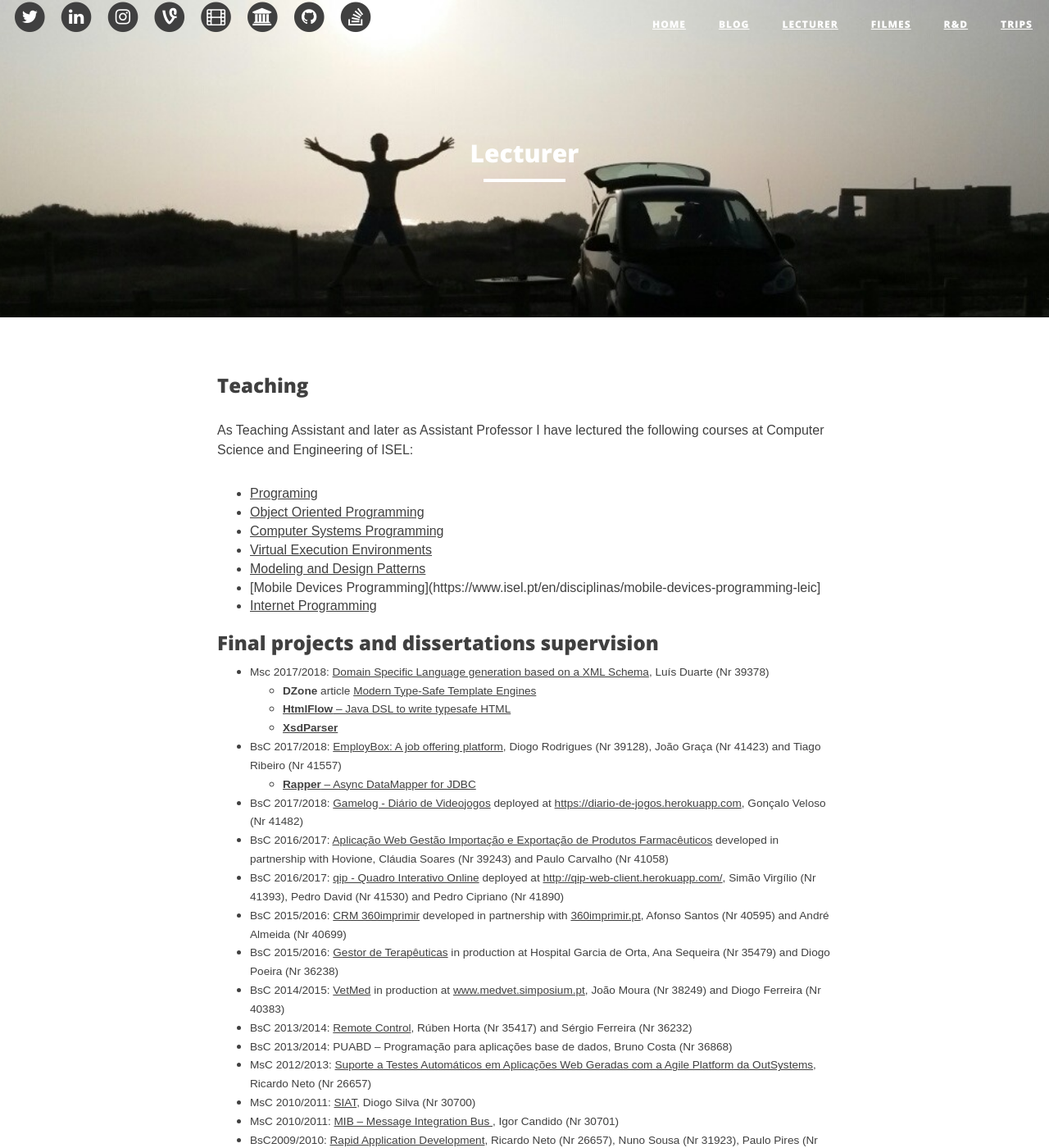
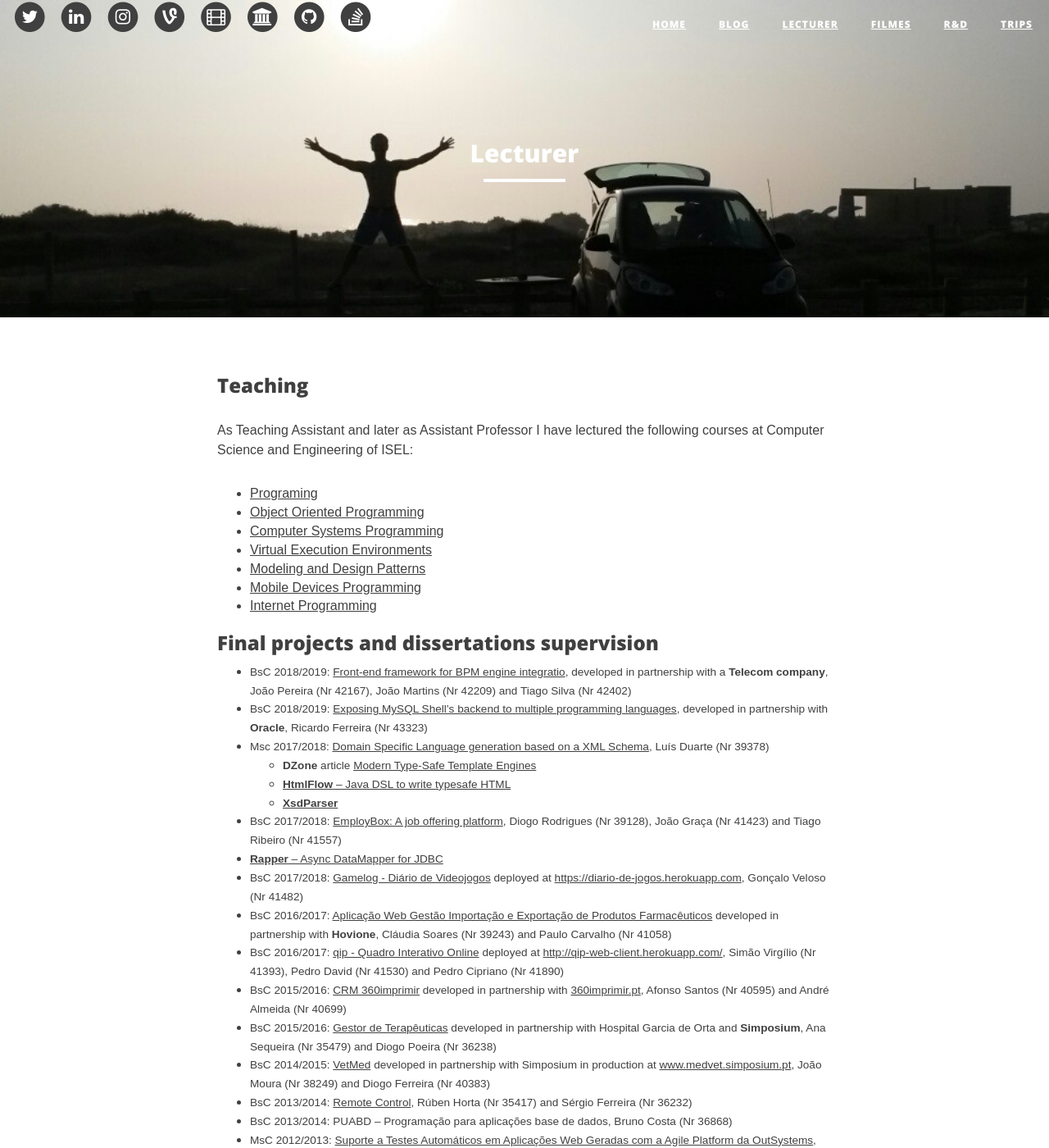
Before and after one commit to fmcarvalho/fmcarvalho.github.io, a Jekyll site: the page built from lecturer.markdown, in a window 1280 px wide and 1400 px high. Shown: the whole window at 82% size. Built offline with Jekyll 4.4.1, drawn with Linux system fonts in a browser that asks for light colours; nearby versions of some CDN libraries.

Commit message:
Update some projects

```diff
--- a/lecturer.markdown
+++ b/lecturer.markdown
@@ -14,22 +14,24 @@
 * [Computer Systems Programming](https://www.isel.pt/en/subjects/computer-systems-programming-leic)
 * [Virtual Execution Environments](https://www.isel.pt/en/subjects/virtual-execution-environments-leic)
 * [Modeling and Design Patterns](https://www.isel.pt/en/subjects/modeling-and-design-patterns-leic)
-* [Mobile Devices Programming](https://www.isel.pt/en/disciplinas/mobile-devices-programming-leic]
+* [Mobile Devices Programming](https://www.isel.pt/en/disciplinas/mobile-devices-programming-leic)
 * [Internet Programming](https://www.isel.pt/en/subjects/internet-programming-leic)
 
 ### <a name="projects">Final projects and dissertations supervision</a>
-* <small>Msc 2017/2018: [Domain Speciﬁc Language generation based on a XML Schema](https://www.slideshare.net/LuisDuarte105/domain-specific-language-generation-based-on-a-xml-schema), Luís Duarte (Nr 39378)
+* <small>BsC 2018/2019: [Front-end framework for BPM engine integratio](/img/pfc-posters/2019-frontend-bpm.pdf), developed in partnership with a **Telecom company**, João Pereira (Nr 42167), João Martins (Nr 42209) and Tiago Silva (Nr 42402)</small>
+* <small>BsC 2018/2019: [Exposing MySQL Shell’s backend to multiple programming languages](/img/pfc-posters/2019-MySql-Shell-poster.pdf), developed in partnership with **Oracle**, Ricardo Ferreira (Nr 43323)</small>
+* <small>Msc 2017/2018: [Domain Speciﬁc Language generation based on a XML Schema](https://www.slideshare.net/LuisDuarte105/domain-specific-language-generation-based-on-a-xml-schema), Luís Duarte (Nr 39378)</small>
   * <small>**DZone** article [Modern Type-Safe Template Engines ](https://dzone.com/articles/modern-type-safe-template-engines)</small>
   * <small>[**HtmlFlow** -- Java DSL to write typesafe HTML](https://github.com/xmlet/HtmlFlow)</small>
   * <small>[**XsdParser**](https://github.com/xmlet/XsdParser)</small>
 * <small>BsC 2017/2018: [EmployBox: A job offering platform](/img/pfc-posters/2018-EmployeeBox.pdf), Diogo Rodrigues (Nr 39128), João Graça (Nr 41423) and Tiago Ribeiro  (Nr 41557)</small>
-  * <small>[**Rapper** -- Async DataMapper for JDBC](https://github.com/jayield/rapper)</small>
+* <small>[**Rapper** -- Async DataMapper for JDBC](https://github.com/jayield/rapper)</small>
 * <small>BsC 2017/2018: [Gamelog - Diário de Videojogos](/img/pfc-posters/2018-GameLog.pdf) deployed at [https://diario-de-jogos.herokuapp.com](https://diario-de-jogos.herokuapp.com), Gonçalo Veloso (Nr 41482)</small>
-* <small>BsC 2016/2017: [Aplicação Web Gestão Importação e Exportação de Produtos Farmacêuticos](/img/pfc-posters/2017-impfarm.pdf) developed in partnership with Hovione, Cláudia Soares (Nr 39243) and Paulo Carvalho (Nr 41058)</small>
+* <small>BsC 2016/2017: [Aplicação Web Gestão Importação e Exportação de Produtos Farmacêuticos](/img/pfc-posters/2017-impfarm.pdf) developed in partnership with **Hovione**, Cláudia Soares (Nr 39243) and Paulo Carvalho (Nr 41058)</small>
 * <small>BsC 2016/2017: [qip - Quadro Interativo Online](/img/pfc-posters/2017-qip.pdf) deployed at [http://qip-web-client.herokuapp.com/](http://qip-web-client.herokuapp.com/), Simão Virgílio (Nr 41393), Pedro David (Nr 41530) and Pedro Cipriano (Nr 41890)</small>
 * <small>BsC 2015/2016: [CRM 360imprimir](/img/pfc-posters/2016-crm360.pdf) developed in partnership with [360imprimir.pt](https://www.360imprimir.pt/), Afonso Santos (Nr 40595) and André Almeida (Nr 40699)</small>
-* <small>BsC 2015/2016: [Gestor de Terapêuticas](/img/pfc-posters/2016-tapgest.pdf) in production at Hospital Garcia de Orta, Ana Sequeira (Nr 35479) and Diogo Poeira (Nr 36238)</small>
-* <small>BsC 2014/2015: [VetMed](/img/pfc-posters/2015-medvet.pdf) in production at [www.medvet.simposium.pt](http://www.medvet.simposium.pt/), João Moura (Nr 38249) and Diogo Ferreira (Nr 40383)</small>
+* <small>BsC 2015/2016: [Gestor de Terapêuticas](/img/pfc-posters/2016-tapgest.pdf) developed in partnership with Hospital Garcia de Orta and **Simposium**, Ana Sequeira (Nr 35479) and Diogo Poeira (Nr 36238)</small>
+* <small>BsC 2014/2015: [VetMed](/img/pfc-posters/2015-medvet.pdf) developed in partnership with Simposium in production at [www.medvet.simposium.pt](http://www.medvet.simposium.pt/), João Moura (Nr 38249) and Diogo Ferreira (Nr 40383)</small>
 * <small>BsC 2013/2014: [Remote Control](/img/pfc-posters/2014-remote-control.pdf), Rúben Horta (Nr 35417) and Sérgio Ferreira (Nr 36232)</small>
 * <small>BsC 2013/2014: PUABD -- Programação para aplicações base de dados,  Bruno Costa (Nr 36868)</small>
 * <small>MsC 2012/2013: [Suporte a Testes Automáticos em Aplicações Web Geradas com a Agile Platform da OutSystems](/img/pfc-posters/2013-auto-tests.pdf),  Ricardo Neto (Nr 26657)</small>
```
Also changed, not shown: 2 other files.
